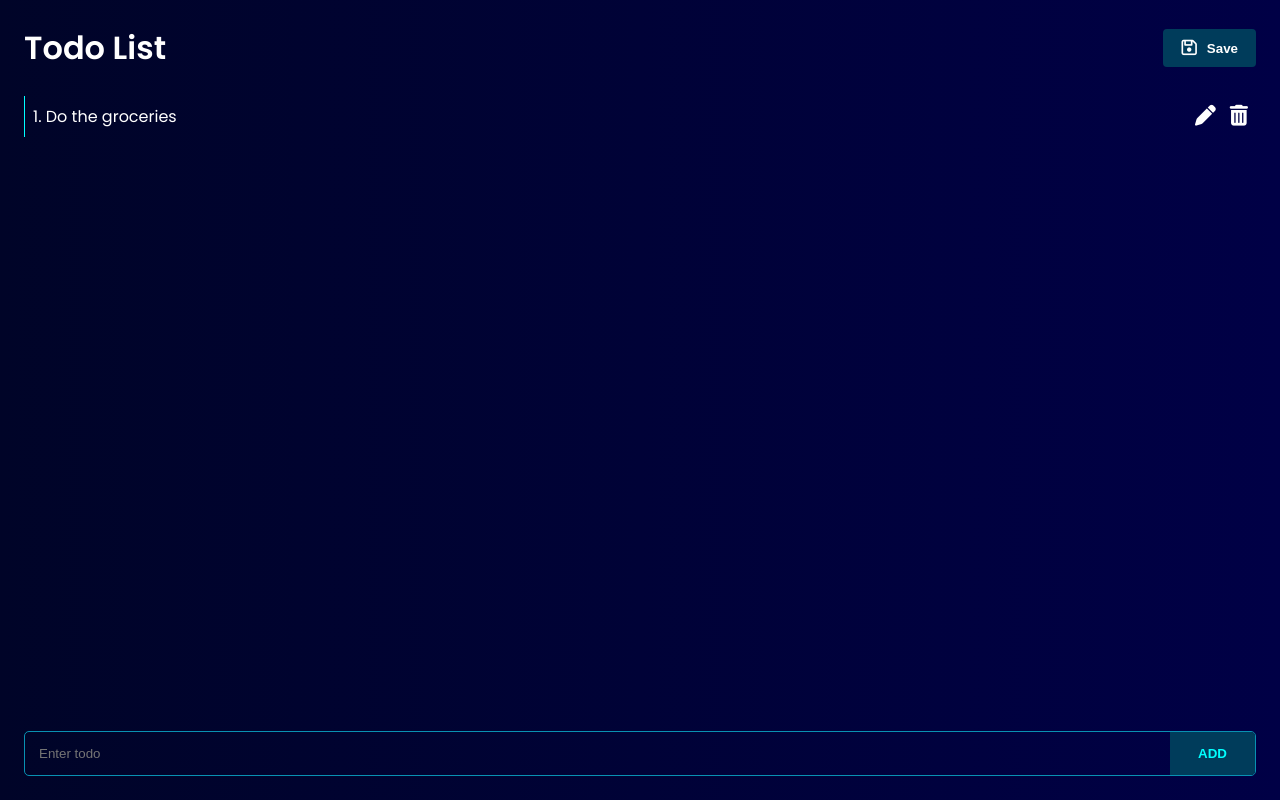
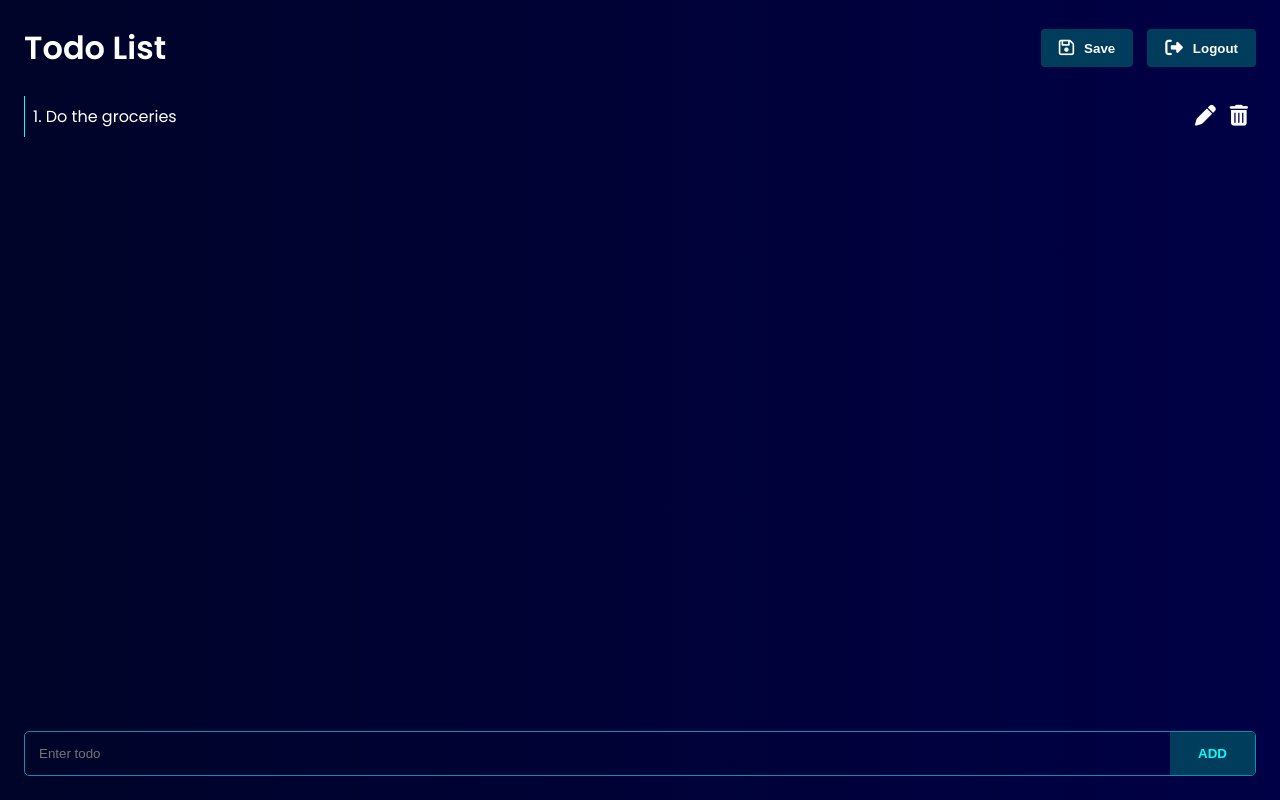
Before and after one commit to BigBen3/Sveltekit-Firebase, a SvelteKit app: page /dashboard in a window 1280 px wide. Built offline with nearby package versions, Linux system fonts and the light colour scheme.

Commit message:
added firebase

```diff
--- a/package.json
+++ b/package.json
@@ -19,5 +19,8 @@
 		"typescript": "^5.0.2",
 		"vite": "^4.2.0"
 	},
-	"type": "module"
+	"type": "module",
+	"dependencies": {
+		"firebase": "^9.18.0"
+	}
 }
--- a/src/routes/dashboard/+page.svelte
+++ b/src/routes/dashboard/+page.svelte
@@ -44,9 +44,16 @@
 <div class="mainContainer">
     <div class="headerContainer">
         <h1>Todo List</h1>
-        <button><i class="fa-regular fa-floppy-disk"></i><p>Save</p></button>
+        <div class="headerBtns">
+            <button><i class="fa-regular fa-floppy-disk"></i><p>Save</p></button>
+            <button><i class="fa-solid fa-right-from-bracket" /><p>Logout</p></button>
+        </div>
+
     </div>
     <main>
+        {#if todoList.length === 0}
+            <p>You have nothing to do !</p>
+        {/if}
        {#each todoList as todo, index }
             <div class="todo">
                 <p>
@@ -70,6 +77,7 @@
 
        {/each}
     </main>
+    <!--if the error is true make it errorBorder else make add emtpy string I think-->
     <div class={"enterTodo " + (error ? "errorBorder" : "")}>
         <input bind:value={currTodo} type="text" placeholder="Enter todo"/>
         <button on:click={addTodo}>ADD</button>
@@ -91,6 +99,11 @@
         justify-content: space-between;
     }
 
+    .headerBtns {
+        display: flex;
+        align-items: center;
+        gap: 14px;
+    }
 
     .headerContainer button {
         background: #003c5b;
```
Also changed, not shown: src/lib/firebase/firebase.js (added, +30 -0 lines), 1 other file (tests, documents, lock files or other folders).
